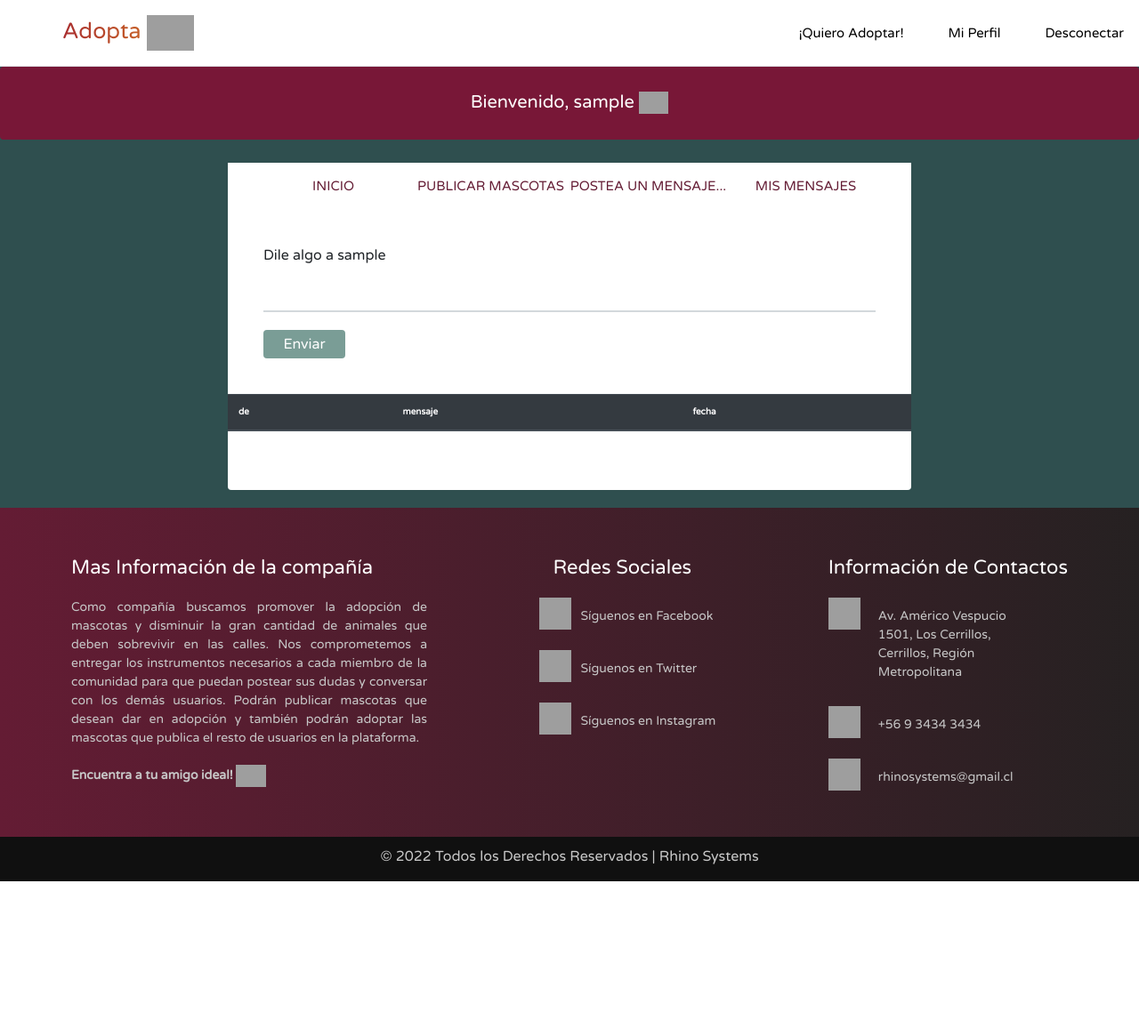
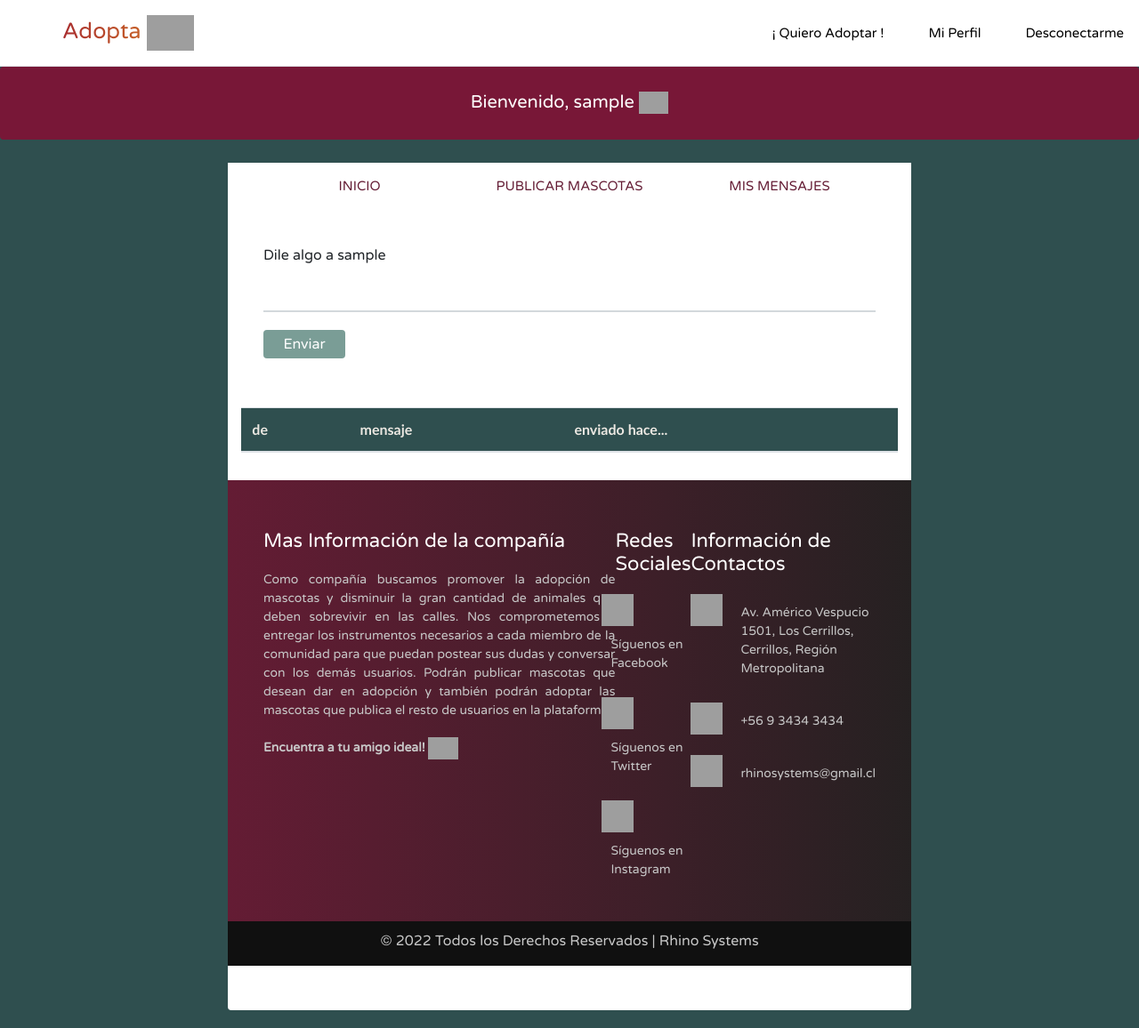
Before and after one commit to PepLascar/adopta-app, a Django app: page /inbox/1 in a window 1280 px wide. Shown: the whole page at 89% size. Before the commit the page ends 991 px from the top, so only its background shows below. Run offline with Django 3.2, Linux system fonts and the light colour scheme; the visitor is signed in with stand-in values (Sample User, id 1); data comes from the database, SQL or seed files in the repository; data that the repository does not hold is empty; some libraries are stand-ins or nearby versions; grey boxes are pictures that could not be loaded.

Commit message:
minor fixes

```diff
--- a/adopta/core/templates/articulos.html
+++ b/adopta/core/templates/articulos.html
@@ -8,7 +8,7 @@
 
 <body>
     <div class="Carousel">
-        <h2>Adopta!</h2>
+        <h2>Busca a tu futuro compañero</h2>
         <div class="slick-list" id="slick-list">
             <button class="slick-arrow slick-prev" id="button-prev" data-button="button-prev"
                 onclick="app.processingButton(event)">
--- a/adopta/social/static/styles.css
+++ b/adopta/social/static/style.css
@@ -535,3 +535,22 @@ footer{
       margin-top: 40px;
   }
 }
+
+/** CHAT **/
+.pos-chat{
+  padding-top: 15rem;
+  padding: 2%;
+  border-radius: 15px;
+  font-family: 'Trebuchet MS', 'Lucida Sans Unicode', 'Lucida Grande', 'Lucida Sans';
+}
+
+.chat-head{
+  font-size: 16px;
+  color:rgb(236, 232, 226);
+  background-color:#2F4F4F;
+  font-weight: lighter;
+}
+
+.chat{
+  font-size: 18px;
+}
--- a/adopta/social/templates/social/chat.html
+++ b/adopta/social/templates/social/chat.html
@@ -1,6 +1,6 @@
 {% extends 'social/layout.html' %}
 {% block content %}
-
+<h1>Conversaciones recientes</h1>
 {% comment %} {% for i in inboxs %}
     {% if i.to_user_id == user.id %}
         <h1>Usuario logueado id: {{current_user.id}}<h1>
--- a/adopta/social/templates/social/inbox.html
+++ b/adopta/social/templates/social/inbox.html
@@ -31,23 +31,25 @@
 
 {% comment %} Aqui obtengo lo que manda el usuario {% endcomment %}
 
-        <table class="table table-dark" >
-            <thead>
+<div class="pos-chat" >
+    <table class="table">
+        <thead class="chat-head">
         <tr>
             <th scope="col">de</th>
             <th scope="col">mensaje</th>
-                <th scope="col">fecha</th>
+            <th scope="col">enviado hace...</th>
         </tr>
         </thead>
         {% for i in inboxs %}
             {% if i.sender_id == user.id and i.to_user_id == toId or i.sender_id == toId and i.to_user_id == user.id %}
-                    <tbody>
+                <tbody class="chat">
                     <tr>
                     <td>{{i.sender_id}}</td>
                     <td>{{i.content}}</td>
                     <td>{{i.created_at|naturaltime}}</td>
                     </tr>
                 </tbody>
+
                     {% comment %} <h1>{{i.to_user_id}} | {{toId}}</h1> {% endcomment %}
                     {% comment %} {% for j in inboxs %}
                         {% if j.sender_id == toId and j.to_user_id == user.id %}
--- a/adopta/social/templates/social/layout.html
+++ b/adopta/social/templates/social/layout.html
@@ -14,7 +14,7 @@
 		integrity="sha384-fQybjgWLrvvRgtW6bFlB7jaZrFsaBXjsOMm/tB9LTS58ONXgqbR9W8oWht/amnpF"
 		crossorigin="anonymous"></script>
 		<link rel="stylesheet" type="text/css" href="{% static 'normalize.css' %}">
-	<link rel="stylesheet" type="text/css" href="{% static 'styles.css' %}">
+	<link rel="stylesheet" type="text/css" href="{% static 'style.css' %}">
 	<link rel="stylesheet" type="text/css" href="{% static 'home.css' %}">
 </head>
 <body>
@@ -32,7 +32,7 @@
 				</ul>
 				{% if request.user.is_authenticated %}
 				<li class="nav-item">
-			  	<a class="nav-link" href="{% url 'listar' %}">¡Quiero Adoptar!</a>
+			  	<a class="nav-link" href="{% url 'listar' %}">¡ Quiero Adoptar !</a>
 				</li>
 				<li class="dropdown">
 					<button class="dropbtn"><a class="nav-link"
@@ -42,7 +42,7 @@
 					</div>
 				</li>
 				<li class="nav-item">
-			  	<a class="nav-link" href="{% url 'logout' %}">Desconectar</a>
+			  	<a class="nav-link" href="{% url 'logout' %}">Desconectarme</a>
 				</li>
 				{% else %}
 				<li class="logout-nav"><a href="{% url 'login' %}">Ingresar</a></li>
@@ -116,7 +116,6 @@
 			{% if request.user.is_authenticated %}
 				<a class="feed" href="{% url 'feed' %}">Inicio</a>
 				<a class="feed" href="{% url 'crear'%}">Publicar Mascotas</a>
-				<a class="feed" href="{% url 'post' %}">Postea un mensaje...</a>
 				<a class="feed" href="{% url 'chats' %}">Mis mensajes</a>
 
 				{% if user.username and request.user.username != user.username %}
--- a/adopta/social/templates/social/login.html
+++ b/adopta/social/templates/social/login.html
@@ -6,6 +6,7 @@
 {{ form.as_p }}
 <button typoe='submit' id='submit'>Login</button>
 </form>
+
 {% endblock%}
 
 
--- a/adopta/social/urls.py
+++ b/adopta/social/urls.py
@@ -12,7 +12,7 @@ urlpatterns = [
     path('register/', views.register, name='register'),
 	path('login/', LoginView.as_view(template_name='social/login.html'), name='login'),
 	path('logout/', LogoutView.as_view(template_name='social/logout.html'), name='logout'),
-    path('post/', views.post, name='post'),
+    path('mail/<id>', views.mail, name='mail'),
     path('inbox/<id>', views.inbox, name='inbox'),
     path('chats/', views.chats, name='chats'),
     path('follow/<str:username>/', views.follow, name='follow'),
--- a/adopta/social/views.py
+++ b/adopta/social/views.py
@@ -6,13 +6,35 @@ from .forms import EditForm, Formulario, PostForm, InboxForm
 from django.contrib.auth.models import User
 from django.contrib.auth.decorators import login_required
 from django.db.models.query_utils import DeferredAttribute
+from django.contrib.auth.views import LoginView
 
+@login_required
 def feed(request):
+
+
+	current_user = get_object_or_404(User, pk=request.user.pk)
 	posts = Post.objects.all()
-	context = {'posts': posts}
+	if request.method == 'POST':
+		form = PostForm(request.POST)
+		if form.is_valid():
+			post = form.save(commit=False)
+			post.user = current_user
+			post.save()
+			messages.success(request, 'Posteando ... ')
+			return redirect('feed')
+	else:
+		posting = True
+		form = PostForm()
+
+	context = {	'posts': posts,
+				'form' : form,
+				'posting': posting }
 	return render(request, 'social/feed.html', context)
 
-# Perfil de una mascota
+def mail(request, id):
+	pet = Article.objects.filter(articuloid=id)
+	return render(request, 'social/mail.html', {'pet':pet})
+
 @login_required
 def petProfile(req, id):
 	pet = get_object_or_404(Article, articuloid=id)
@@ -36,21 +58,6 @@ def register(request):
 		form = Formulario()
 	context = {'form': form}
 	return render(request, 'social/register.html', context)
-
-@login_required
-def post(request):
-	current_user = get_object_or_404(User, pk=request.user.pk)
-	if request.method == 'POST':
-		form = PostForm(request.POST)
-		if form.is_valid():
-			post = form.save(commit=False)
-			post.user = current_user
-			post.save()
-			messages.success(request, 'Posteando ... ')
-			return redirect('feed')
-	else:
-		form = PostForm()
-	return render(request, 'social/post.html', {'form' : form })
 
 @login_required
 def inbox(request, id):
@@ -110,15 +117,15 @@ def chats(request):
 	return render(request, 'social/chat.html', {'to_user':to_user, 'sender_user':sender_user, 'current_user':current_user, 'inboxs':inboxs, 'users':users, 'senders':senders})
 
 @login_required
-def profile(request, username=None):  #obteniendo perfil de los usuarios, a trave´s de la url se visitan
-	current_user = request.user #usuario logueda
+def profile(request, username=None):  # obteniendo perfil de los usuarios, a trave´s de la url se visitan
+	current_user = request.user # usuario logueda
 	if username and username != current_user.username:
-		user = get_object_or_404(User, username=username)#revisar si quiero visitar un usuario cuañquiera
+		user = get_object_or_404(User, username=username)# revisar si quiero visitar un usuario cuañquiera
 		posts = user.posts.all()
 		userId= request.user.id
 		pet= Article.objects.all().filter(user_id=user)
 	else:
-		posts = current_user.posts.all()#mostrar todos los post que el usuario ha hecho
+		posts = current_user.posts.all()# mostrar todos los post que el usuario ha hecho
 		user = current_user
 		userId= request.user.id
 		pet = Article.objects.all().filter(user_id=userId)
```
Also changed, not shown: adopta/social/templates/social/feed.html (+12 -2 lines), adopta/social/templates/social/mail.html (added, +36 -0 lines), adopta/social/templates/social/petProfile.html (+5 -3 lines), adopta/social/templates/social/post.html (deleted, +0 -9 lines), adopta/core/templates/crear.html (line endings or trailing spaces). Lines whose indentation alone changed are shown as unchanged.
